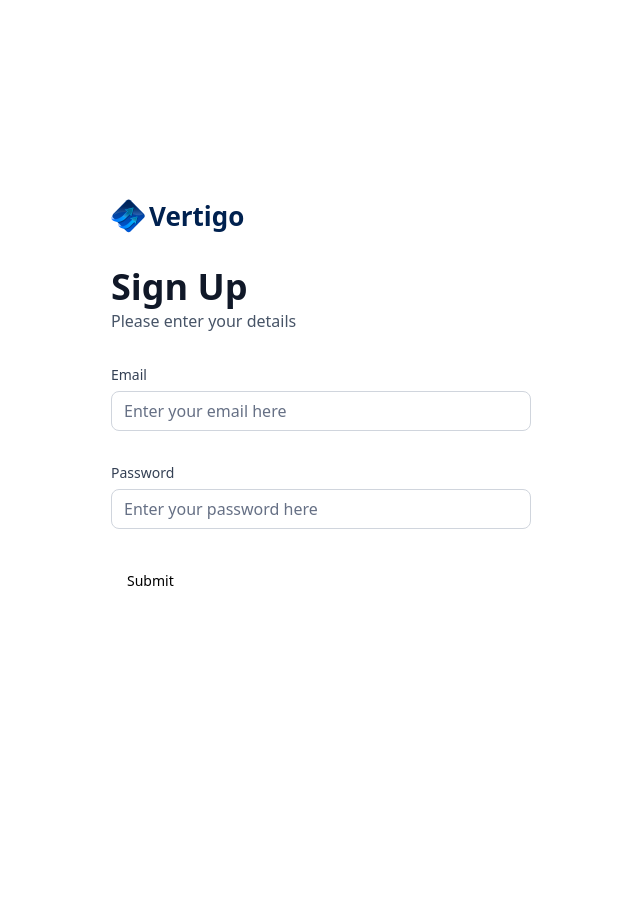
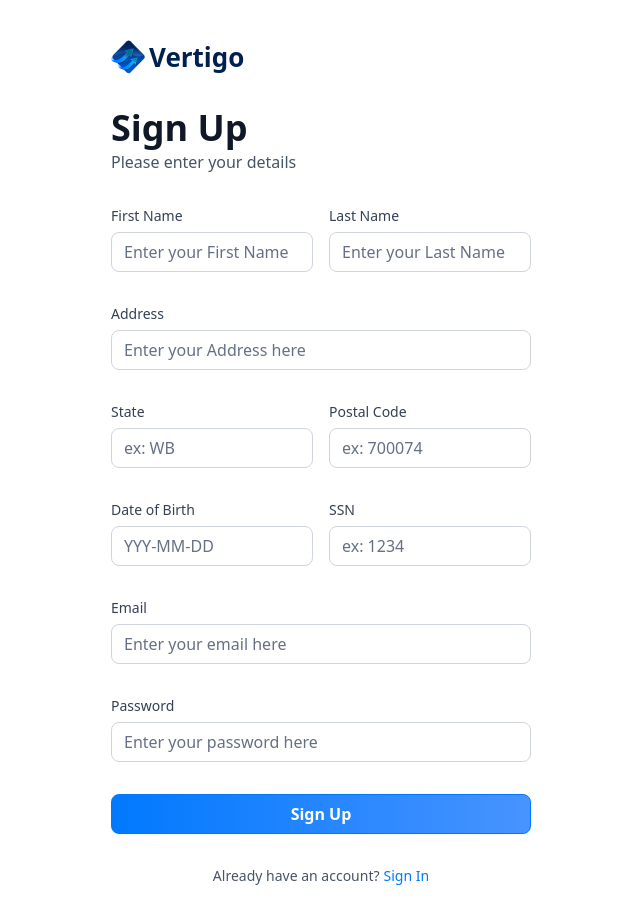
Before and after one commit to Tamoziit/Vertigo-next.js-banking-app, a Next.js app: page /sign-up in a window 1280 px wide. Shown: the whole page, without its empty margins (319-959 px from the left). Before the commit the page ends 800 px from the top, so only its background shows below. Built offline with nearby package versions, Linux system fonts and the light colour scheme.

Commit message:
form init 2 & zod validations

```diff
--- a/components/AuthForm.tsx
+++ b/components/AuthForm.tsx
@@ -10,13 +10,17 @@
 import { Form } from "@/components/ui/form";
 import CustomInput from "./CustomInput";
 import { authFormSchema } from "@/lib/utils";
+import { Loader2 } from "lucide-react";
 
-const AuthForm = ({ type }: { type: String }) => {
+const AuthForm = ({ type }: { type: string }) => {
   const [user, setuser] = useState(null);
+  const [isLoading, setIsLoading] = useState(false);
+
+  const formSchema = authFormSchema(type);
 
   // 1. Define your form.
-  const form = useForm<z.infer<typeof authFormSchema>>({
-    resolver: zodResolver(authFormSchema),
+  const form = useForm<z.infer<typeof formSchema>>({
+    resolver: zodResolver(formSchema),
     defaultValues: {
       email: "",
       password: ""
@@ -24,10 +28,12 @@
   })
 
   // 2. Define a submit handler.
-  function onSubmit(values: z.infer<typeof authFormSchema>) {
+  function onSubmit(values: z.infer<typeof formSchema>) {
     // Do something with the form values.
     // ✅ This will be type-safe and validated.
-    console.log(values)
+    setIsLoading(true);
+    console.log(values);
+    setIsLoading(false);
   }
 
   return (
@@ -61,6 +67,58 @@
         <>
           <Form {...form}>
             <form onSubmit={form.handleSubmit(onSubmit)} className="space-y-8">
+              {type === 'sign-up' && ( /* Exclusively for Sign up */
+                <>
+                  <div className="flex gap-4">
+                    <CustomInput
+                      control={form.control}
+                      name="firstName"
+                      label="First Name"
+                      placeholder="Enter your First Name"
+                    />
+                    <CustomInput
+                      control={form.control}
+                      name="lastName"
+                      label="Last Name"
+                      placeholder="Enter your Last Name"
+                    />
+                  </div>
+                  <CustomInput
+                    control={form.control}
+                    name="address1"
+                    label="Address"
+                    placeholder="Enter your Address here"
+                  />
+                  <div className="flex gap-4">
+                    <CustomInput
+                      control={form.control}
+                      name="state"
+                      label="State"
+                      placeholder="ex: WB"
+                    />
+                    <CustomInput
+                      control={form.control}
+                      name="postalCode"
+                      label="Postal Code"
+                      placeholder="ex: 700074"
+                    />
+                  </div>
+                  <div className="flex gap-4">
+                    <CustomInput
+                      control={form.control}
+                      name="dateOfBirth"
+                      label="Date of Birth"
+                      placeholder="YYY-MM-DD"
+                    />
+                    <CustomInput
+                      control={form.control}
+                      name="ssn"
+                      label="SSN"
+                      placeholder="ex: 1234"
+                    />
+                  </div>
+                </>
+              )}
               <CustomInput
                 control={form.control}
                 name="email"
@@ -73,9 +131,27 @@
                 label="Password"
                 placeholder="Enter your password here"
               />
-              <Button type="submit">Submit</Button>
+
+              <div className="flex flex-col gap-4">
+                <Button className="form-btn" type="submit" disabled={isLoading}>
+                  {isLoading ? (
+                    <>
+                      <Loader2 size={20} className="animate-spin" /> &nbsp;Loading...
+                    </>
+                  ) : type === 'sign-in' ? "Sign In" : "Sign Up"}
+                </Button>
+              </div>
             </form>
           </Form>
+
+          <footer className="flex justify-center gap-1">
+            <p className="text-14 font-normal text-gray-600">
+              {type === "sign-in" ? "Don't have an account?" : "Already have an account?"}
+            </p>
+            <Link href={type === "sign-in" ? "/sign-up" : "/sign-in"} className="form-link">
+              {type === "sign-in" ? "Sign Up" : "Sign In"}
+            </Link>
+          </footer>
         </>
       )}
     </section>
--- a/components/CustomInput.tsx
+++ b/components/CustomInput.tsx
@@ -4,9 +4,11 @@
 import { Control, FieldPath } from "react-hook-form";
 import { authFormSchema } from "@/lib/utils";
 
+const formSchema = authFormSchema("sign-up"); //in-order to innclude all validations
+
 interface CustomInput {
-    control: Control<z.infer<typeof authFormSchema>>,
-    name: FieldPath<z.infer<typeof authFormSchema>>, //extracting the field or names from AuthSchema for type saftey
+    control: Control<z.infer<typeof formSchema>>,
+    name: FieldPath<z.infer<typeof formSchema>>, //extracting the field or names from AuthSchema for type saftey
     label: string,
     placeholder: string
 }
--- a/lib/utils.ts
+++ b/lib/utils.ts
@@ -195,7 +195,16 @@
   return date > twoDaysAgo ? "Processing" : "Success";
 };
 
-export const authFormSchema = z.object({
+export const authFormSchema = (type: string) => z.object({
+  //exclusively for sign-up
+  firstName: type === "sign-in" ? z.string().optional() : z.string().min(3),
+  lastName: type === "sign-in" ? z.string().optional() : z.string().min(3),
+  address1: type === "sign-in" ? z.string().optional() : z.string().max(50),
+  state: type === "sign-in" ? z.string().optional() : z.string().min(2).max(2), //specifically 2 characters
+  postalCode: type === "sign-in" ? z.string().optional() : z.string().min(3).max(6),
+  dateOfBirth: type === "sign-in" ? z.string().optional() : z.string().min(3),
+  ssn: type === "sign-in" ? z.string().optional() : z.string().min(3),
+  //common to both
   email: z.string().email(), //in-built email validation of zod
   password: z.string().min(8)
 })
```
